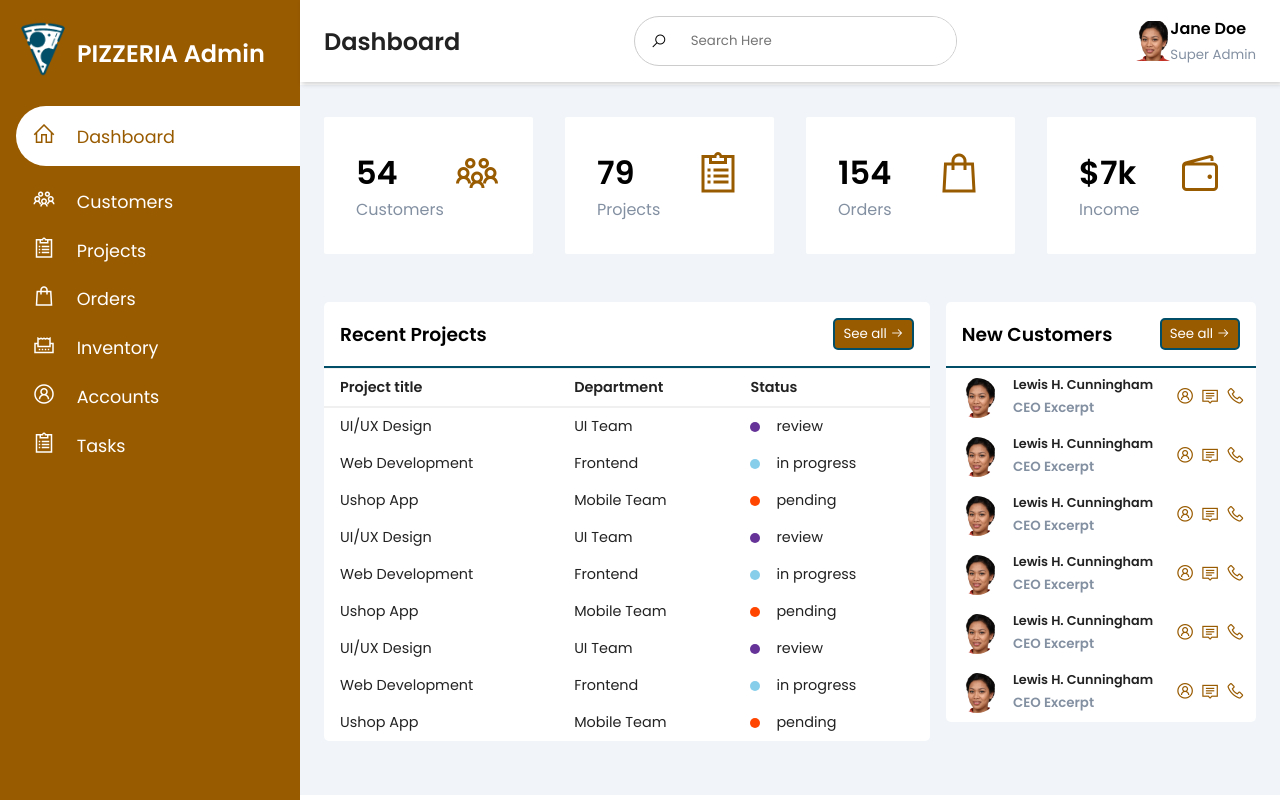
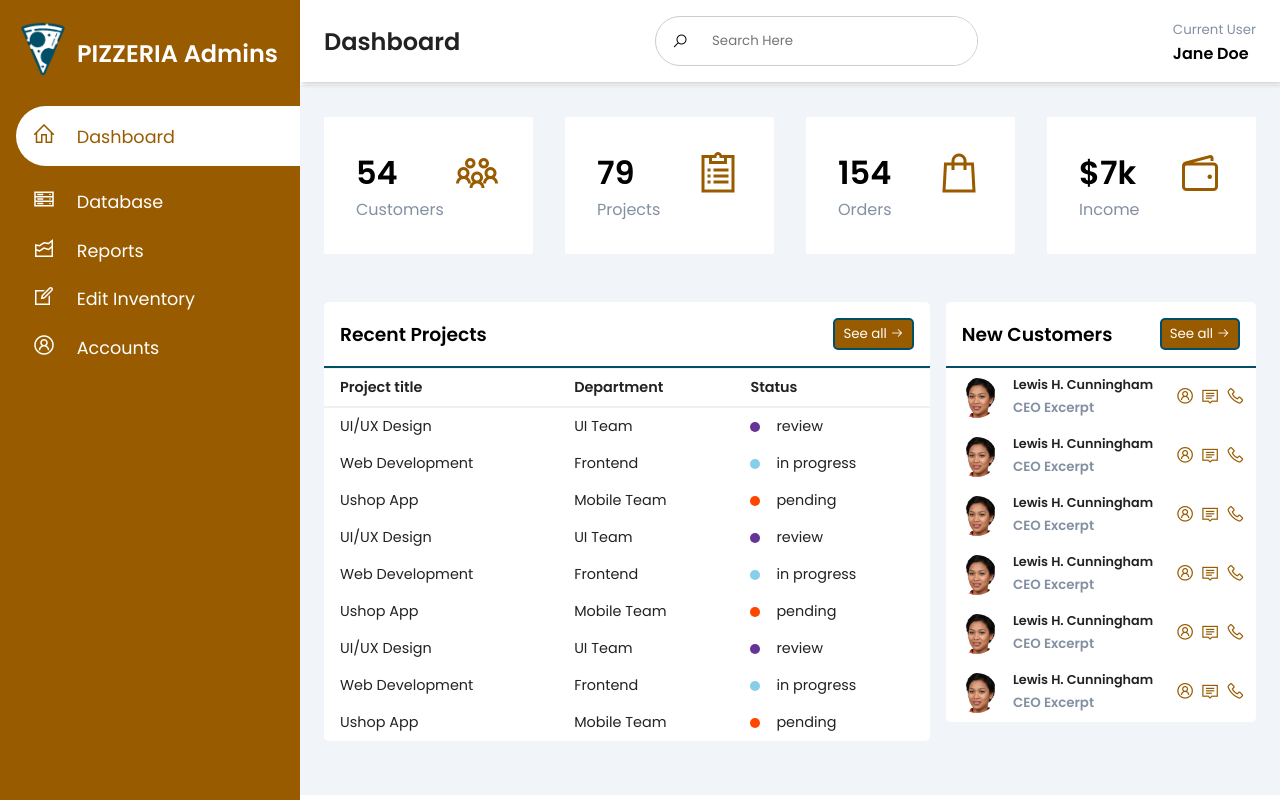
Before and after one commit to AnnMEldo31/onlinePizzaOrderingSystem, a PHP site: page / in a window 1280 px wide. Run offline with PHP 8.4, Linux system fonts and the light colour scheme.

Commit message:
index.html to index.php

```diff
--- a/Ann_adminWeb/websiteTest/index.html
+++ b/Ann_adminWeb/websiteTest/index.php
@@ -3,16 +3,17 @@
 <head>
     <meta charset="UTF-8">
     <meta name="viewport" content="width=device-width, initial-scale=1.0, maximum-scale=1.0">
-    <title>Attempt3</title>
+    <title>Dashboard | Pizzeria Admins</title>
     <link rel="stylesheet" href="https://maxst.icons8.com/vue-static/landings/line-awesome/line-awesome/1.3.0/css/line-awesome.min.css">
     <link rel="stylesheet" href="style.css">
+
 </head>
 <body>
     <input type="checkbox" id="nav-toggle">
     <div class="sidebar">
         <div class="sidebar-brand">
             <img src="img/logo_BW.png" alt="pizzeria logo in black and white">
-            <h2>PIZZERIA Admin</h2>
+            <h2>PIZZERIA Admins</h2>
         </div>
 
         <div class="sidebar-menu">
@@ -25,38 +26,26 @@
                 </li>
                 <li>
                     <a href="">
-                        <span class="las la-users"></span>
-                        <span>Customers</span>
+                        <span class="las la-server"></span>
+                        <span>Database</span>
                     </a>
                 </li>
                 <li>
                     <a href="">
-                        <span class="las la-clipboard-list"></span>
-                        <span>Projects</span>
+                        <span class="las la-chart-area"></span>
+                        <span>Reports</span>
                     </a>
                 </li>
                 <li>
                     <a href="">
-                        <span class="las la-shopping-bag"></span>
-                        <span>Orders</span>
-                    </a>
-                </li>
-                <li>
-                    <a href="">
-                        <span class="las la-receipt"></span>
-                        <span>Inventory</span>
+                        <span class="las la-edit"></span>
+                        <span>Edit Inventory</span>
                     </a>
                 </li>
                 <li>
                     <a href="">
                         <span class="las la-user-circle"></span>
                         <span>Accounts</span>
-                    </a>
-                </li>
-                <li>
-                    <a href="">
-                        <span class="las la-clipboard-list"></span>
-                        <span>Tasks</span>
                     </a>
                 </li>
             </ul>
@@ -79,10 +68,9 @@
             </div>
 
             <div class="user-wrapper">
-                <img src="img/2.jpg" width="40px" height="40px" alt="woman's face, short hair, plain background">
                 <div>
+                    <small>Current User</small>
                     <h4>Jane Doe</h4>
-                    <small>Super Admin</small>
                 </div>
             </div>
         </header>
```
